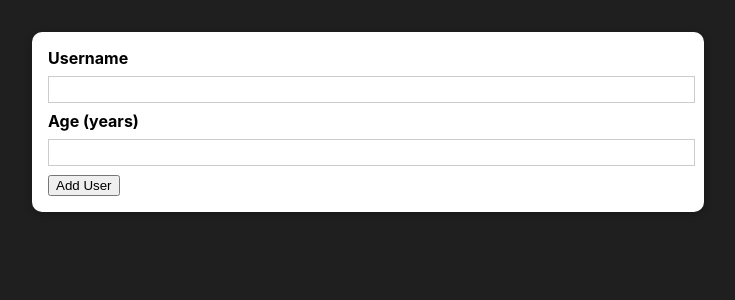
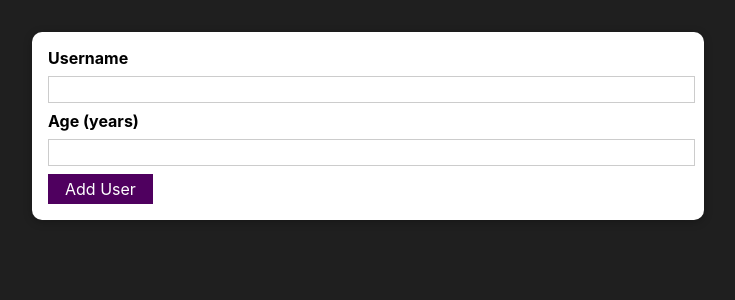
Before and after one commit to DavidsJulio/user-react-app, a React (Create React App) app: page / in a window 1280 px wide. Shown: the top 300 px of the page, without its empty margins (272-1007 px from the left). Built offline with nearby package versions, Linux system fonts and the light colour scheme.

Commit message:
Button component and styling; Also changed the default button for the component in AddUser.

```diff
--- /dev/null
+++ b/src/components/UI/Button.js
@@ -0,0 +1,16 @@
+import React from "react";
+import classes from "./Button.module.css";
+
+function Button(props) {
+  return (
+    <button
+      className={classes.button}
+      type={props.type || "button"}
+      onClick={props.onClick}
+    >
+      {props.children}
+    </button>
+  );
+}
+
+export default Button;
--- /dev/null
+++ b/src/components/UI/Button.module.css
@@ -0,0 +1,18 @@
+.button {
+  font: inherit;
+  border: 1px solid #4f005f;
+  background: #4f005f;
+  color: white;
+  padding: 0.25rem 1rem;
+  cursor: pointer;
+}
+
+.button:hover,
+.button:active {
+  background: #741188;
+  border-color: #741188;
+}
+
+.button:focus {
+  outline: none;
+}
--- a/src/components/Users/AddUser.js
+++ b/src/components/Users/AddUser.js
@@ -1,4 +1,5 @@
 import React from "react";
+import Button from "../UI/Button";
 import Card from "../UI/Card";
 import classes from "./AddUser.module.css";
 
@@ -17,7 +18,7 @@ function AddUser(props) {
         <label htmlFor="age">Age (years)</label>
         <input id="age" type="number" />
         {/* button */}
-        <button type="submit">Add User</button>
+        <Button type="submit">Add User</Button>
       </form>
     </Card>
   );
```
